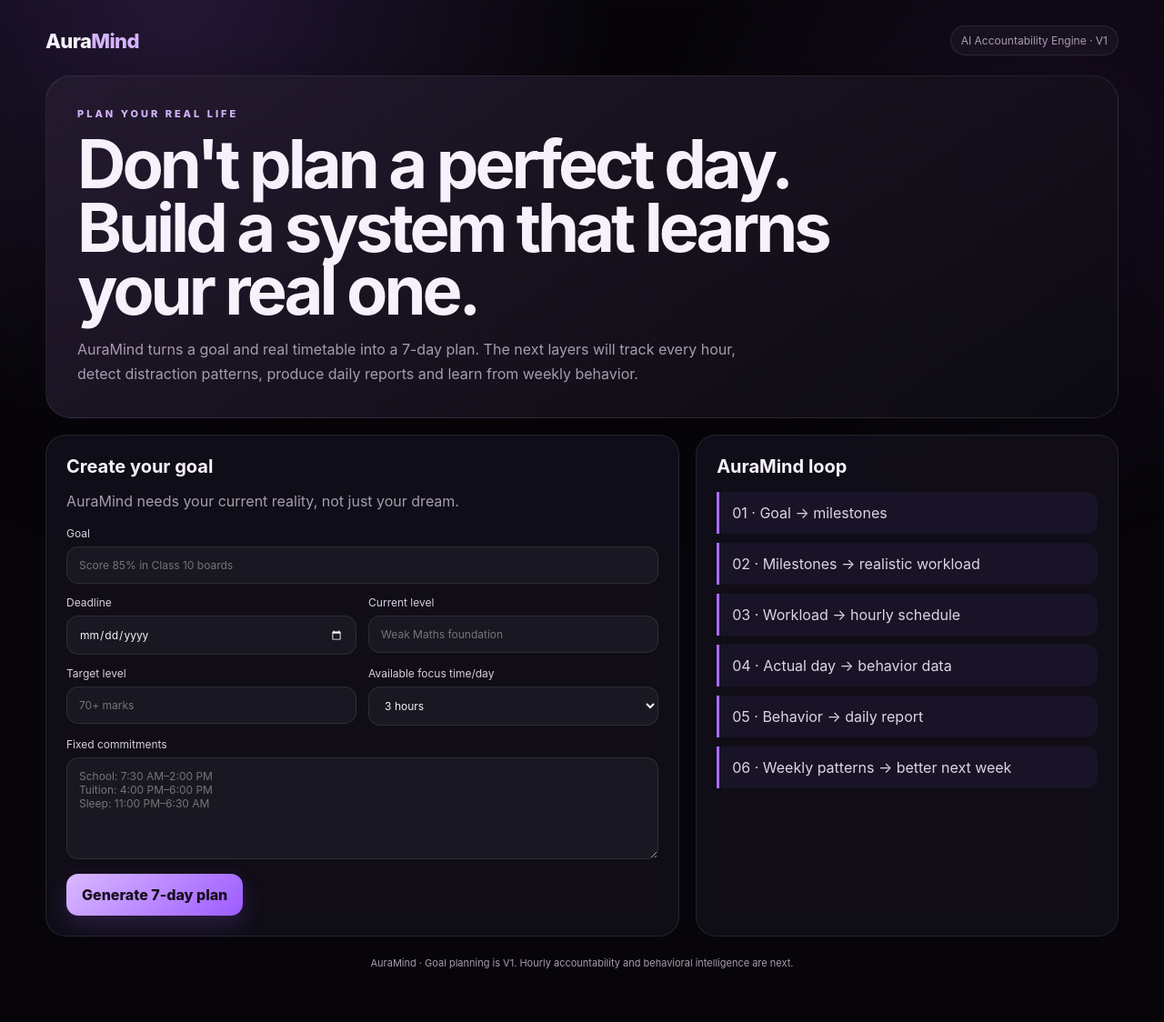
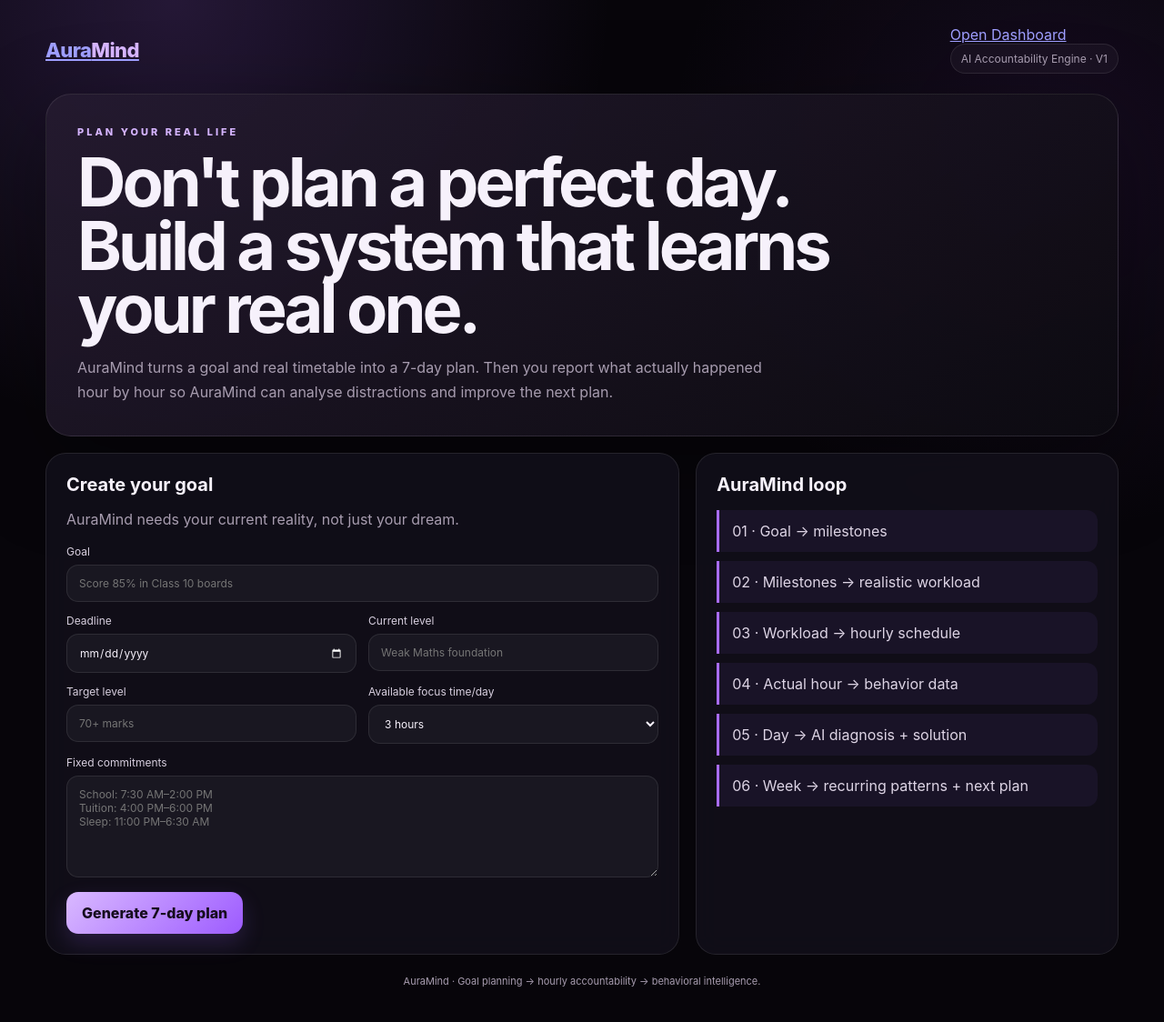
Before and after one commit to Auraflare02/auramind, a Next.js app: page / in a window 1280 px wide. Shown: the top 1124 px of the page at 91% size. Built offline with nearby package versions, Linux system fonts and the light colour scheme.

Commit message:
feat: connect goal planning to accountability dashboard

```diff
--- a/src/app/page.tsx
+++ b/src/app/page.tsx
@@ -1,6 +1,7 @@
 "use client";
 
 import { FormEvent, useState } from "react";
+import { savePlan } from "../lib/storage";
 
 type Block = {start:string;end:string;activity:string;category:string;priority:"high"|"medium"|"low";reason:string};
 type Day = {day:string;date:string;blocks:Block[]};
@@ -19,6 +20,7 @@ export default function Home() {
       const data=await res.json();
       if(!res.ok) throw new Error(data.error||"Something went wrong.");
       setPlan(data);
+      savePlan(data);
     } catch(err) {
       setError(err instanceof Error?err.message:"Something went wrong.");
     } finally { setLoading(false); }
@@ -27,14 +29,17 @@ export default function Home() {
   return (
     <main className="shell">
       <nav className="nav">
-        <div className="brand">Aura<span>Mind</span></div>
-        <div className="badge">AI Accountability Engine · V1</div>
+        <a href="/" className="brand">Aura<span>Mind</span></a>
+        <div className="navActions">
+          <a className="navLink" href="/dashboard">Open Dashboard</a>
+          <div className="badge">AI Accountability Engine · V1</div>
+        </div>
       </nav>
 
       <section className="hero">
         <div className="kicker">Plan your real life</div>
         <h1>Don't plan a perfect day. Build a system that learns your real one.</h1>
-        <p>AuraMind turns a goal and real timetable into a 7-day plan. The next layers will track every hour, detect distraction patterns, produce daily reports and learn from weekly behavior.</p>
+        <p>AuraMind turns a goal and real timetable into a 7-day plan. Then you report what actually happened hour by hour so AuraMind can analyse distractions and improve the next plan.</p>
       </section>
 
       <section className="grid">
@@ -73,21 +78,28 @@ export default function Home() {
             <div>01 · Goal → milestones</div>
             <div>02 · Milestones → realistic workload</div>
             <div>03 · Workload → hourly schedule</div>
-            <div>04 · Actual day → behavior data</div>
-            <div>05 · Behavior → daily report</div>
-            <div>06 · Weekly patterns → better next week</div>
+            <div>04 · Actual hour → behavior data</div>
+            <div>05 · Day → AI diagnosis + solution</div>
+            <div>06 · Week → recurring patterns + next plan</div>
           </div>
         </div>
       </section>
 
       {plan&&<section className="card" style={{marginTop:18}}>
-        <h2>Generated plan</h2>
-        <p className="muted">{plan.goal_summary}</p>
+        <div className="sectionHead">
+          <div>
+            <h2>Generated plan</h2>
+            <p className="muted">{plan.goal_summary}</p>
+          </div>
+          <a className="btn linkbtn" href="/dashboard">Start hourly accountability →</a>
+        </div>
+
         <div className="stats">
           <div className="stat"><small>Days planned</small><strong>{plan.schedule.length}</strong></div>
           <div className="stat"><small>Planning mode</small><strong>Adaptive</strong></div>
-          <div className="stat"><small>Accountability</small><strong>Hourly</strong></div>
+          <div className="stat"><small>Tracking</small><strong>Hourly</strong></div>
         </div>
+
         <div className="notice"><strong>Success definition:</strong> {plan.success_definition}</div>
         <div className="notice"><strong>Weekly focus:</strong> {plan.weekly_focus}</div>
 
@@ -103,7 +115,7 @@ export default function Home() {
         <div className="notice"><strong>Planning risks:</strong> {plan.risk_notes.join(" · ")}</div>
       </section>}
 
-      <div className="footer">AuraMind · Goal planning is V1. Hourly accountability and behavioral intelligence are next.</div>
+      <div className="footer">AuraMind · Goal planning → hourly accountability → behavioral intelligence.</div>
     </main>
   );
 }
```
